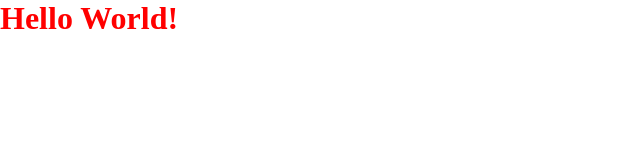
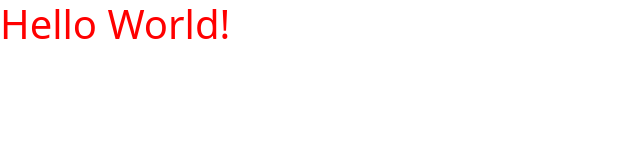
Before and after one commit to richminlee/richminlee.github.io, a plain HTML site: page index.html in a window 1280 px wide. Shown: the whole page, without its empty margins (0-640 px from the left). Drawn offline with nearby package versions, Linux system fonts and the light colour scheme.

Commit message:
Added Bootstrap

```diff
--- a/index.html
+++ b/index.html
@@ -6,6 +6,7 @@
     <meta name="viewport" content="width=device-width, initial-scale=1.0">
     <title>Richard Lee</title>
     <link rel="stylesheet" href="style.css">
+    <link rel="stylesheet" href="https://cdn.jsdelivr.net/npm/bootstrap@5.0.1/dist/css/bootstrap.min.css" integrity="undefined" crossorigin="anonymous">
 </head>
 <body>
     <h1>Hello World!</h1>
```
